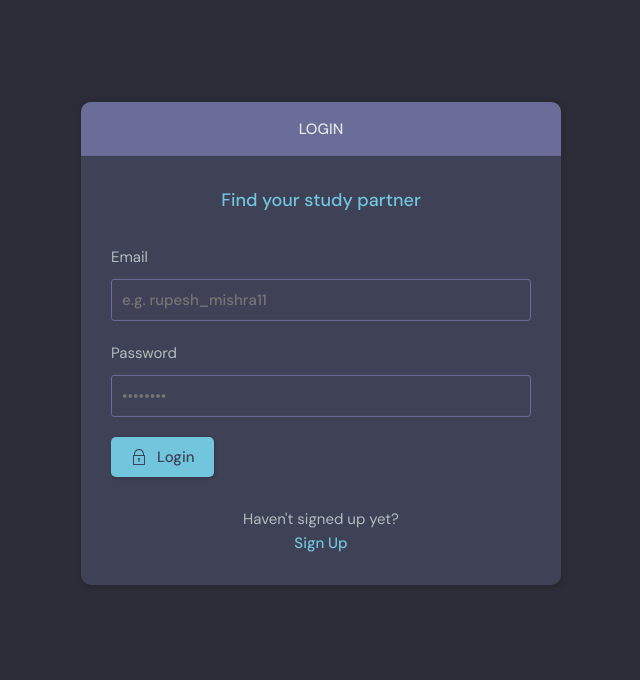
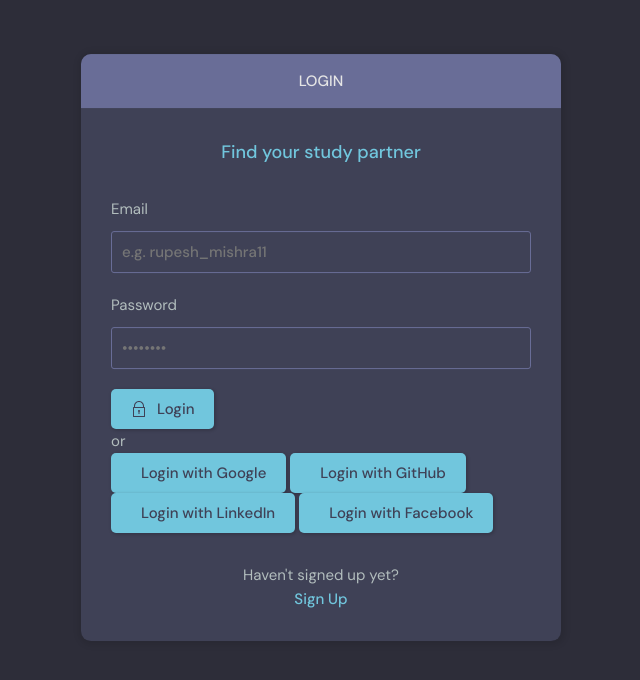
Before and after one commit to solvibrain/WhisperSphere, a Django app: page /login/ in a window 1280 px wide. Shown: the part 76-756 px from the top of the page, without its empty margins (319-959 px from the left). Run offline with Django 4.2, Linux system fonts and the light colour scheme; parts of the project's set-up code (start-up, migrations or seed data) failed here and were passed over; some libraries are stand-ins or nearby versions.

Commit message:
Added feature of Google Login In this process , I have modified Login Page , loaded SocialAccount in Login Page added Login with google Url , then did modification at the admin side by adding sites , adding Google provider in Admin side of Project , Modified some settings

```diff
--- a/base/templates/base/login_page.html
+++ b/base/templates/base/login_page.html
@@ -1,5 +1,6 @@
 {% extends "main.html" %}
 {% block body %}
+{% load socialaccount %}
 
 <main class="auth layout">
   {% if page == 'login' %}
@@ -51,6 +52,31 @@
                 Login
               </button>
             </form>
+
+            <div class="divider">
+              <span>or</span>
+            </div>
+
+            <div class=" social-buttons">
+              <a href="{% provider_login_url 'google'  %}">
+                <button class="btn btn--main social-button google">
+                  <i class="fab fa-google"></i>
+                  Login with Google
+                </button>
+              </a>
+              <button class="btn btn--main social-button github">
+                  <i class="fab fa-github"></i>
+                  Login with GitHub
+              </button>
+              <button class="btn btn--main social-button linkedin">
+                  <i class="fab fa-linkedin"></i>
+                  Login with LinkedIn
+              </button>
+              <button class="btn btn--main  social-button facebook">
+                  <i class="fab fa-facebook"></i>
+                  Login with Facebook
+              </button>
+            </div>
 
             <div class="auth__action">
               <p>Haven't signed up yet?</p>
--- a/studybuddy/settings.py
+++ b/studybuddy/settings.py
@@ -110,6 +110,8 @@ DATABASES = {
 
 # this Configuration is for Social authentication
 SITE_ID = 1
+LOGIN_REDIRECT_URL = '/'
+
 
 SOCIALACCOUNT_PROVIDERS = {
     'google': {
```
